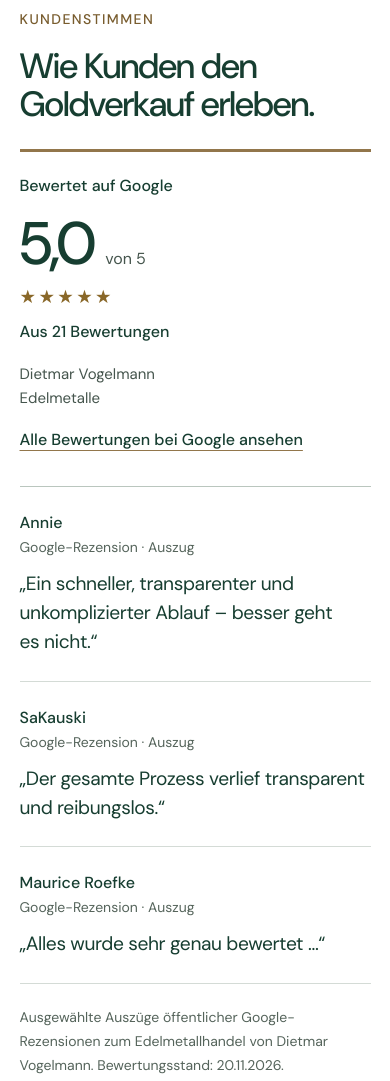
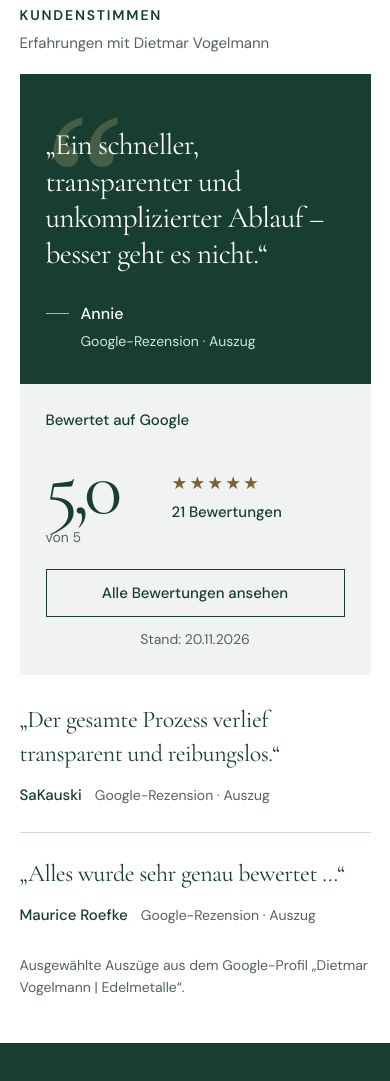
Before and after one commit to Haraldovic/nachlassgold, a plain HTML site: page index.html in a window 390 px wide. Shown: the part 9020-10101 px from the top of the page. Drawn offline with Linux system fonts and the light colour scheme.

Commit message:
Give customer reviews a distinct quotation-led layout

```diff
--- a/assets/reviews-v30.css
+++ b/assets/reviews-v30.css
@@ -12,46 +12,73 @@ body.nachlass.identity-v10 .dv30-trust-inner>p{margin:0;font:400 .875rem/1.6 var
 body.nachlass.identity-v10 .dv30-trust-inner>p strong{display:block;color:#173e31;font-size:1rem;font-weight:500}
 body.nachlass.identity-v10 .dv30-trust-inner>p span{display:block}
 body.nachlass.identity-v10 .dv30-trust-inner>.dv30-link{margin-left:auto;flex-shrink:0}
-body.nachlass.identity-v10 .dv30-reviews{background:#fff;padding-block:clamp(48px,6vw,88px);scroll-margin-top:30px}
-body.nachlass.identity-v10 .dv30-heading{margin-bottom:42px}
-body.nachlass.identity-v10 .dv30-heading .dv30-eyebrow{font:500 .875rem/1.5 var(--sans);letter-spacing:.1em;text-transform:uppercase;color:#785c2e;margin:0 0 17px}
-body.nachlass.identity-v10 .ng20-home .dv30-heading h2{font:500 clamp(2.2rem,3.7vw,3.5rem)/1.08 var(--sans);letter-spacing:-.04em;color:#173e31}
-body.nachlass.identity-v10 .dv30-review-layout{display:grid;grid-template-columns:minmax(0,.85fr) minmax(0,2fr);gap:clamp(32px,5vw,75px);align-items:start}
-body.nachlass.identity-v10 .dv30-summary{border-top:3px solid #92764b;padding-top:24px}
-body.nachlass.identity-v10 .dv30-summary .dv30-source{font:500 1rem/1.5 var(--sans);color:#173e31;margin:0 0 16px}
-body.nachlass.identity-v10 .dv30-summary .dv30-score{display:flex;gap:12px;align-items:baseline;margin:0 0 10px;font:400 1rem/1.3 var(--sans);color:#45554d}
-body.nachlass.identity-v10 .dv30-score strong{font:500 clamp(3.75rem,6vw,5rem)/1 var(--sans);letter-spacing:-.06em;font-variant-numeric:lining-nums tabular-nums;color:#173e31}
-body.nachlass.identity-v10 .dv30-summary .dv30-count{margin:9px 0 18px;font:500 1rem/1.5 var(--sans);color:#173e31}
-body.nachlass.identity-v10 .dv30-summary .dv30-business{font:400 .9375rem/1.6 var(--sans);color:#45554d;margin:0 0 8px}
-body.nachlass.identity-v10 .dv30-quotes{border-top:1px solid #bac6be}
-body.nachlass.identity-v10 .dv30-quote{display:grid;grid-template-columns:minmax(130px,.65fr) minmax(0,1.5fr);gap:28px;margin:0;padding-block:28px;border-bottom:1px solid #d4dbd6}
-body.nachlass.identity-v10 .dv30-quote figcaption{background:none;color:#173e31;padding:0;margin:0;position:static}
-body.nachlass.identity-v10 .dv30-quote figcaption strong{display:block;font:500 1rem/1.5 var(--sans)}
-body.nachlass.identity-v10 .dv30-quote figcaption span{display:block;font:400 .875rem/1.5 var(--sans);color:#55645b;margin-top:5px}
-body.nachlass.identity-v10 .dv30-quote blockquote{margin:0;padding:0;border:0;min-width:0}
-body.nachlass.identity-v10 .dv30-quote blockquote p{margin:0;font:400 clamp(1.2rem,1.8vw,1.6rem)/1.5 var(--sans);color:#173e31;letter-spacing:-.02em}
-body.nachlass.identity-v10 .dv30-reviews .dv30-note{font:400 .875rem/1.7 var(--sans);color:#55645b;margin:28px 0 0;padding-top:22px;border-top:1px solid #d4dbd6;max-width:none}
-body.feingold.identity-v10.edition22 .dv30-compact{margin-top:30px;padding:24px 0 0;border-top:2px solid #92764b}
-body.feingold.identity-v10.edition22 .dv30-compact .dv30-compact-title{font:500 1rem/1.5 var(--sans);color:#173e31;margin:0 0 15px}
-body.feingold.identity-v10.edition22 .dv30-compact-rating{display:flex;align-items:center;flex-wrap:wrap;gap:9px 18px;font:400 .9375rem/1.5 var(--sans);color:#45554d}
-body.feingold.identity-v10.edition22 .dv30-compact-rating strong{font:600 1.75rem/1.2 var(--sans);color:#173e31;white-space:nowrap;font-variant-numeric:lining-nums tabular-nums}
-body.feingold.identity-v10.edition22 .dv30-compact-rating strong span{font:400 .875rem/1.5 var(--sans);color:#45554d}
-body.feingold.identity-v10.edition22 .dv30-compact .dv30-compact-source{margin:14px 0 3px;font:400 .875rem/1.6 var(--sans);color:#45554d}
-@media(max-width:1000px){
- body.nachlass.identity-v10 .dv30-trust-score{flex-direction:column;align-items:flex-start;gap:4px}
- body.nachlass.identity-v10 .dv30-quote{grid-template-columns:1fr;gap:12px}
- body.nachlass.identity-v10 .dv30-review-layout{grid-template-columns:minmax(0,.8fr) minmax(0,1.4fr)}
+@media(max-width:1000px){body.nachlass.identity-v10 .dv30-trust-score{flex-direction:column;align-items:flex-start;gap:4px}}
+@media(max-width:650px){body.nachlass.identity-v10 .dv30-trust-inner{display:grid;grid-template-columns:1fr;gap:9px;padding-block:22px}body.nachlass.identity-v10 .dv30-trust-score{flex-direction:row;align-items:center;gap:18px}body.nachlass.identity-v10 .dv30-trust-inner>.dv30-link{margin:0;justify-self:start}}
+@media(prefers-reduced-motion:reduce){body.identity-v10 .dv30-link{transition:none}}
+
+/* Customer voices: a generous quotation, a separate rating, two supporting voices. */
+body.nachlass.identity-v10 .dv31-reviews{background:#fff;padding-block:clamp(44px,5vw,76px);scroll-margin-top:24px}
+body.nachlass.identity-v10 .dv31-topline{display:flex;align-items:baseline;justify-content:space-between;gap:20px;margin-bottom:24px}
+body.nachlass.identity-v10 .ng20-home .dv31-topline h2{font:600 .875rem/1.5 var(--sans);letter-spacing:.13em;text-transform:uppercase;color:#173e31;margin:0}
+body.nachlass.identity-v10 .dv31-topline p{font:400 .9375rem/1.5 var(--sans);color:#55645b;margin:0}
+body.nachlass.identity-v10 .dv31-stage{display:grid;grid-template-columns:minmax(0,1.95fr) minmax(260px,1fr);align-items:stretch;background:#f1f3f2}
+body.nachlass.identity-v10 .dv31-feature{position:relative;display:flex;flex-direction:column;justify-content:center;min-width:0;margin:0;background:#173e31;padding:clamp(32px,4.3vw,66px);border:0;overflow:hidden}
+body.nachlass.identity-v10 .dv31-quote-mark{display:block;position:absolute;left:clamp(24px,3.4vw,50px);top:13px;pointer-events:none;font:400 11rem/1 Georgia,serif;color:#e2c58b;opacity:.23}
+body.nachlass.identity-v10 .dv31-feature blockquote{position:relative;margin:22px 0 35px;padding:0;border:0;max-width:none;z-index:1}
+body.nachlass.identity-v10 .dv31-feature blockquote p{font:400 clamp(2rem,3.6vw,3.4rem)/1.17 var(--serif);letter-spacing:-.025em;color:#fff;margin:0;text-wrap:pretty}
+body.nachlass.identity-v10 .dv31-feature figcaption{position:relative;display:flex;flex-wrap:wrap;align-items:center;gap:8px 15px;padding:0;background:none;z-index:1}
+body.nachlass.identity-v10 .dv31-feature figcaption::before{content:"";height:1px;width:30px;background:#cfb273;margin-right:2px}
+body.nachlass.identity-v10 .dv31-feature figcaption strong{font:500 1rem/1.5 var(--sans);color:#fff}
+body.nachlass.identity-v10 .dv31-feature figcaption span{font:400 .875rem/1.5 var(--sans);color:#d7e3dc}
+body.nachlass.identity-v10 .dv31-rating{display:flex;flex-direction:column;align-items:center;justify-content:center;padding:38px 26px;text-align:center;min-width:0}
+body.nachlass.identity-v10 .dv31-rating .dv31-rating-label{font:500 .9375rem/1.5 var(--sans);color:#173e31;margin:0 0 20px}
+body.nachlass.identity-v10 .dv31-rating .dv31-rating-value{display:flex;align-items:baseline;justify-content:center;gap:8px;margin:0 0 12px;font:400 .875rem/1.5 var(--sans);color:#55645b}
+body.nachlass.identity-v10 .dv31-rating-value strong{font:400 clamp(4.7rem,7.8vw,7.5rem)/1 var(--serif);letter-spacing:-.075em;color:#173e31;font-variant-numeric:lining-nums tabular-nums}
+body.nachlass.identity-v10 .dv31-stars{display:block;font:400 1.25rem/1.4 Arial,sans-serif;letter-spacing:.19em;color:#80602f;white-space:nowrap;margin-bottom:9px}
+body.nachlass.identity-v10 .dv31-rating .dv31-rating-count{font:500 1rem/1.5 var(--sans);color:#173e31;margin:0 0 24px}
+body.nachlass.identity-v10 .dv31-google-link{display:inline-flex;justify-content:center;align-items:center;max-width:100%;min-height:48px;padding:12px 18px;border:1px solid #173e31;color:#173e31;background:transparent;text-decoration:none;font:500 .9375rem/1.5 var(--sans);transition:background-color .18s ease,color .18s ease}
+body.nachlass.identity-v10 .dv31-google-link:hover{background:#173e31;color:#fff}
+body.nachlass.identity-v10 .dv31-google-link:focus-visible{outline:3px solid #896728;outline-offset:5px}
+body.nachlass.identity-v10 .dv31-rating .dv31-rating-date{font:400 .875rem/1.5 var(--sans);color:#55645b;margin:14px 0 0}
+body.nachlass.identity-v10 .dv31-further{display:grid;grid-template-columns:minmax(0,1.2fr) minmax(0,1fr);gap:0;padding-top:36px}
+body.nachlass.identity-v10 .dv31-short-quote{margin:0;padding:3px 45px 3px 0;display:flex;flex-direction:column;min-width:0}
+body.nachlass.identity-v10 .dv31-short-quote+figure{border-left:1px solid #d3dbd5;padding:3px 0 3px 45px}
+body.nachlass.identity-v10 .dv31-short-quote blockquote{margin:0 0 19px;padding:0;border:0}
+body.nachlass.identity-v10 .dv31-short-quote blockquote p{font:400 clamp(1.4rem,2.1vw,1.85rem)/1.4 var(--serif);color:#173e31;letter-spacing:-.02em;margin:0;max-width:32ch}
+body.nachlass.identity-v10 .dv31-short-quote figcaption{display:flex;flex-wrap:wrap;gap:4px 13px;align-items:baseline;margin-top:auto;padding:0;background:none}
+body.nachlass.identity-v10 .dv31-short-quote figcaption strong{font:500 .9375rem/1.5 var(--sans);color:#173e31}
+body.nachlass.identity-v10 .dv31-short-quote figcaption span{font:400 .875rem/1.5 var(--sans);color:#55645b}
+body.nachlass.identity-v10 .dv31-reviews .dv31-note{font:400 .875rem/1.6 var(--sans);color:#55645b;margin:30px 0 0}
+@media(max-width:900px){
+ body.nachlass.identity-v10 .dv31-stage{grid-template-columns:minmax(0,1.4fr) minmax(250px,1fr)}
+ body.nachlass.identity-v10 .dv31-feature{padding:36px 30px}
+ body.nachlass.identity-v10 .dv31-feature blockquote{margin-top:20px}
+ body.nachlass.identity-v10 .dv31-short-quote{padding-right:26px}
+ body.nachlass.identity-v10 .dv31-short-quote+figure{padding-left:26px}
 }
 @media(max-width:650px){
- body.nachlass.identity-v10 .dv30-trust-inner{display:grid;grid-template-columns:1fr;gap:9px;padding-block:22px}
- body.nachlass.identity-v10 .dv30-trust-score{flex-direction:row;align-items:center;gap:18px}
- body.nachlass.identity-v10 .dv30-trust-inner>.dv30-link{margin:0;justify-self:start}
- body.nachlass.identity-v10 .dv30-heading{margin-bottom:26px}
- body.nachlass.identity-v10 .dv30-review-layout{grid-template-columns:minmax(0,1fr);gap:24px}
- body.nachlass.identity-v10 .dv30-summary{padding-top:22px}
- body.nachlass.identity-v10 .dv30-quote{padding-block:24px;gap:12px}
- body.nachlass.identity-v10 .dv30-quote figcaption span{margin-top:2px}
- body.nachlass.identity-v10 .dv30-reviews .dv30-note{margin-top:22px;padding-top:0;border:0}
- body.feingold.identity-v10.edition22 .dv30-compact{margin-top:24px;padding-top:22px}
+ body.nachlass.identity-v10 .dv31-topline{display:block;margin-bottom:20px}
+ body.nachlass.identity-v10 .dv31-topline p{margin-top:6px}
+ body.nachlass.identity-v10 .dv31-stage{grid-template-columns:minmax(0,1fr)}
+ body.nachlass.identity-v10 .dv31-feature{padding:38px 26px 32px}
+ body.nachlass.identity-v10 .dv31-feature blockquote{max-width:none;margin:15px 0 30px}
+ body.nachlass.identity-v10 .dv31-feature blockquote p{font-size:clamp(1.85rem,7vw,2.7rem);line-height:1.22}
+ body.nachlass.identity-v10 .dv31-feature figcaption{gap:5px 10px}
+ body.nachlass.identity-v10 .dv31-feature figcaption::before{width:23px}
+ body.nachlass.identity-v10 .dv31-feature figcaption span{flex-basis:100%;margin-left:35px}
+ body.nachlass.identity-v10 .dv31-rating{display:grid;grid-template-columns:110px minmax(0,1fr);gap:0 16px;align-items:center;padding:25px 26px;text-align:left}
+ body.nachlass.identity-v10 .dv31-rating .dv31-rating-label{grid-column:1/-1;margin:0 0 17px}
+ body.nachlass.identity-v10 .dv31-rating .dv31-rating-value{grid-column:1;grid-row:2/4;flex-direction:column;align-items:flex-start;gap:0;margin:0;line-height:1.3}
+ body.nachlass.identity-v10 .dv31-rating-value strong{font-size:5rem}
+ body.nachlass.identity-v10 .dv31-stars{grid-column:2;grid-row:2;align-self:end;margin-bottom:5px;font-size:1.1rem;letter-spacing:.12em}
+ body.nachlass.identity-v10 .dv31-rating .dv31-rating-count{grid-column:2;grid-row:3;align-self:start;margin:0;font-size:.9375rem}
+ body.nachlass.identity-v10 .dv31-google-link{grid-column:1/-1;margin-top:22px;text-align:center}
+ body.nachlass.identity-v10 .dv31-rating .dv31-rating-date{grid-column:1/-1;text-align:center;margin-top:12px}
+ body.nachlass.identity-v10 .dv31-further{grid-template-columns:minmax(0,1fr);padding-top:28px}
+ body.nachlass.identity-v10 .dv31-short-quote{padding:0 0 25px}
+ body.nachlass.identity-v10 .dv31-short-quote+figure{padding:24px 0 0;border-left:0;border-top:1px solid #d3dbd5}
+ body.nachlass.identity-v10 .dv31-short-quote blockquote{margin-bottom:14px}
+ body.nachlass.identity-v10 .dv31-short-quote blockquote p{font-size:1.5rem}
+ body.nachlass.identity-v10 .dv31-reviews .dv31-note{margin-top:27px}
 }
-@media(prefers-reduced-motion:reduce){body.identity-v10 .dv30-link{transition:none}}
+@media(prefers-reduced-motion:reduce){body.nachlass.identity-v10 .dv31-google-link{transition:none}}
--- a/index.html
+++ b/index.html
@@ -34,7 +34,7 @@
 <link rel="stylesheet" href="assets/calculator-v23.css?v=23.1">
 <link rel="stylesheet" href="assets/photography-v24.css?v=24">
 <link rel="stylesheet" href="assets/contrast-v27.css?v=27">
-<link rel="stylesheet" href="assets/reviews-v30.css?v=30">
+<link rel="stylesheet" href="assets/reviews-v30.css?v=31">
 </head><body class="nachlass page-index journal-v4 hauslicht identity-v10 edition22 contrast-v27">
 <a class="skip" href="#inhalt">Zum Inhalt</a>
 <header class="dv-head" data-dv-header="nachlassgold"><div class="dv-brandbar"><nav class="dv-worlds" aria-label="Die drei Marken von Dietmar Vogelmann"><a href="https://feingold-vogel.rateriser.tech/"><span>Feingold Vogel</span><small>Schmuck &amp; Edelsteine</small></a><a href="index.html" class="dv-active" aria-current="true"><span>Nachlassgold</span><small>Edelmetallankauf</small></a><a href="https://goldgezwitscher.rateriser.tech/"><span>Goldgezwitscher</span><small>Der Videocast</small></a></nav></div><div class="dv-core dv-inner"><a class="dv-logo" href="index.html" aria-label="Nachlassgold, zur Startseite"><img src="assets/haus-vogel.webp" width="77" height="85" alt=""><span><strong>Nachlassgold</strong><small>Ankauf in Karlsbad</small></span></a>
@@ -134,34 +134,29 @@
     </ol><figure class="ng20-cash"><img class="" src="assets/pruefung-v21-1200.webp" srcset="assets/pruefung-v21-640.webp 640w, assets/pruefung-v21-1200.webp 1200w" sizes="(max-width: 760px) 90vw, 38vw" width="1200" height="800" alt="Ein geschliffener Stein wird mit einer Juwelierlupe geprüft" loading="lazy" decoding="async"><figcaption><span>Jedes Stück zählt.</span><strong>Genau geprüft.<br>Verständlich erklärt.</strong><a href="fragen.html">Fragen zur Bewertung</a></figcaption></figure></div>
   </div></section>
 
-  <section class="dv30-reviews" id="kundenstimmen" aria-labelledby="dv30-title">
+  <section class="dv31-reviews" id="kundenstimmen" aria-labelledby="dv31-title">
     <div class="ng20-width">
-      <header class="dv30-heading"><p class="dv30-eyebrow">Kundenstimmen</p><h2 id="dv30-title">Wie Kunden den<br>Goldverkauf erleben.</h2></header>
-      <div class="dv30-review-layout">
-        <div class="dv30-summary">
-          <p class="dv30-source">Bewertet auf Google</p>
-          <p class="dv30-score"><strong>5,0</strong><span>von 5</span></p>
-          <span class="dv30-stars" aria-hidden="true">★★★★★</span>
-          <p class="dv30-count">Aus 21 Bewertungen</p>
-          <p class="dv30-business">Dietmar Vogelmann<br>Edelmetalle</p>
-          <a class="dv30-link" href="https://www.google.com/maps/place/Dietmar+Vogelmann+%7C+Edelmetalle/data=!4m2!3m1!1s0x0:0xd75a91dc4555b72b?sa=X&amp;ved=1t:2428&amp;ictx=111" target="_blank" rel="external noopener noreferrer">Alle Bewertungen bei Google ansehen</a>
-        </div>
-        <div class="dv30-quotes">
-          <figure class="dv30-quote">
-            <figcaption><strong>Annie</strong><span>Google-Rezension · Auszug</span></figcaption>
-            <blockquote cite="https://www.google.com/maps/place/Dietmar+Vogelmann+%7C+Edelmetalle/data=!4m2!3m1!1s0x0:0xd75a91dc4555b72b?sa=X&amp;ved=1t:2428&amp;ictx=111"><p>„Ein schneller, transparenter und unkomplizierter Ablauf – besser geht es nicht.“</p></blockquote>
-          </figure>
-          <figure class="dv30-quote">
-            <figcaption><strong>SaKauski</strong><span>Google-Rezension · Auszug</span></figcaption>
-            <blockquote cite="https://www.google.com/maps/place/Dietmar+Vogelmann+%7C+Edelmetalle/data=!4m2!3m1!1s0x0:0xd75a91dc4555b72b?sa=X&amp;ved=1t:2428&amp;ictx=111"><p>„Der gesamte Prozess verlief transparent und reibungslos.“</p></blockquote>
-          </figure>
-          <figure class="dv30-quote">
-            <figcaption><strong>Maurice Roefke</strong><span>Google-Rezension · Auszug</span></figcaption>
-            <blockquote cite="https://www.google.com/maps/place/Dietmar+Vogelmann+%7C+Edelmetalle/data=!4m2!3m1!1s0x0:0xd75a91dc4555b72b?sa=X&amp;ved=1t:2428&amp;ictx=111"><p>„Alles wurde sehr genau bewertet …“</p></blockquote>
-          </figure>
-        </div>
+      <header class="dv31-topline"><h2 id="dv31-title">Kundenstimmen</h2><p>Erfahrungen mit Dietmar Vogelmann</p></header>
+      <div class="dv31-stage">
+        <figure class="dv31-feature">
+          <span class="dv31-quote-mark" aria-hidden="true">“</span>
+          <blockquote cite="https://www.google.com/maps/place/Dietmar+Vogelmann+%7C+Edelmetalle/data=!4m2!3m1!1s0x0:0xd75a91dc4555b72b?sa=X&amp;ved=1t:2428&amp;ictx=111"><p>„Ein schneller, transparenter und unkomplizierter Ablauf – besser geht es nicht.“</p></blockquote>
+          <figcaption><strong>Annie</strong><span>Google-Rezension · Auszug</span></figcaption>
+        </figure>
+        <aside class="dv31-rating" aria-label="Google-Bewertung von Dietmar Vogelmann Edelmetalle">
+          <p class="dv31-rating-label">Bewertet auf Google</p>
+          <p class="dv31-rating-value"><strong>5,0</strong><span>von 5</span></p>
+          <span class="dv31-stars" aria-hidden="true">★★★★★</span>
+          <p class="dv31-rating-count">21 Bewertungen</p>
+          <a class="dv31-google-link" href="https://www.google.com/maps/place/Dietmar+Vogelmann+%7C+Edelmetalle/data=!4m2!3m1!1s0x0:0xd75a91dc4555b72b?sa=X&amp;ved=1t:2428&amp;ictx=111" target="_blank" rel="external noopener noreferrer">Alle Bewertungen ansehen</a>
+          <p class="dv31-rating-date">Stand: <time datetime="2026-11-20">20.11.2026</time></p>
+        </aside>
       </div>
-      <p class="dv30-note">Ausgewählte Auszüge öffentlicher Google-Rezensionen zum Edelmetallhandel von Dietmar Vogelmann. Bewertungsstand: <time datetime="2026-11-20">20.11.2026</time>.</p>
+      <div class="dv31-further">
+        <figure class="dv31-short-quote"><blockquote cite="https://www.google.com/maps/place/Dietmar+Vogelmann+%7C+Edelmetalle/data=!4m2!3m1!1s0x0:0xd75a91dc4555b72b?sa=X&amp;ved=1t:2428&amp;ictx=111"><p>„Der gesamte Prozess verlief transparent und reibungslos.“</p></blockquote><figcaption><strong>SaKauski</strong><span>Google-Rezension · Auszug</span></figcaption></figure>
+        <figure class="dv31-short-quote"><blockquote cite="https://www.google.com/maps/place/Dietmar+Vogelmann+%7C+Edelmetalle/data=!4m2!3m1!1s0x0:0xd75a91dc4555b72b?sa=X&amp;ved=1t:2428&amp;ictx=111"><p>„Alles wurde sehr genau bewertet …“</p></blockquote><figcaption><strong>Maurice Roefke</strong><span>Google-Rezension · Auszug</span></figcaption></figure>
+      </div>
+      <p class="dv31-note">Ausgewählte Auszüge aus dem Google-Profil „Dietmar Vogelmann | Edelmetalle“.</p>
     </div>
   </section>
 
```
